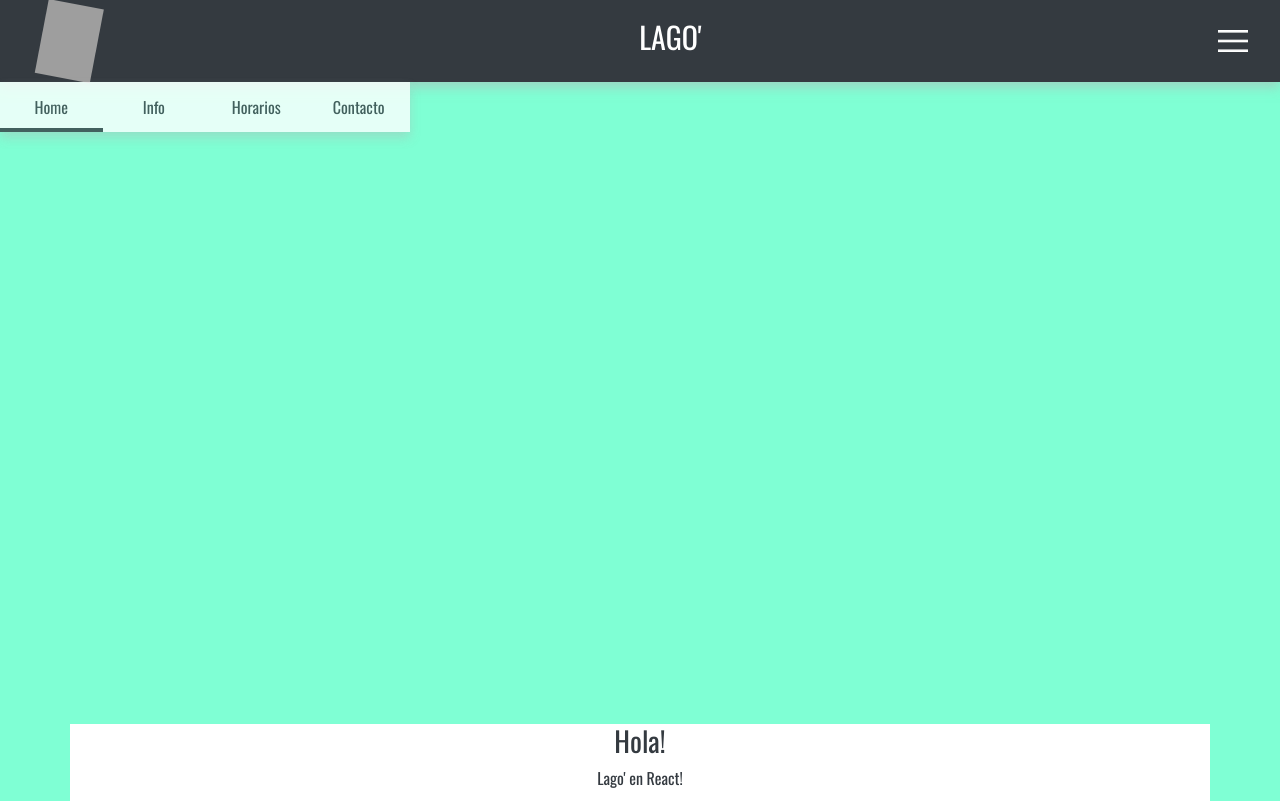
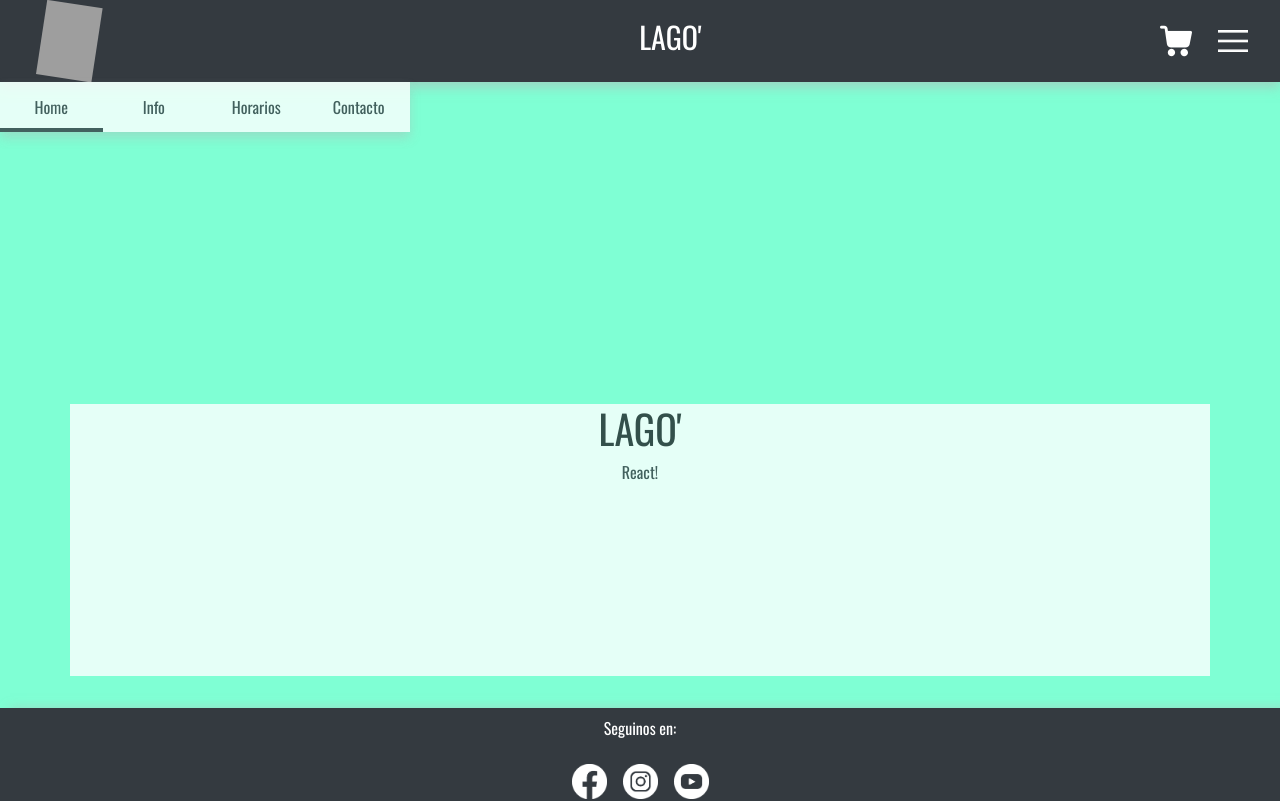
Before and after one commit to Facu-Lagomarsino/lago, a React (Create React App) app: page / in a window 1280 px wide. Shown: the top 801 px of the page. Built offline with nearby package versions, Linux system fonts and the light colour scheme; grey boxes are pictures that could not be loaded.

Commit message:
Entrega 4

```diff
--- a/src/App.js
+++ b/src/App.js
@@ -2,8 +2,10 @@
 
 import NavBar from './components/NavBar';
 import Footer from './components/Footer';
+
 import './css/Style.css';
 import './App.css';
+import ItemListContainer from './components/ItemListContainer';
 
 
 function App() {
@@ -13,6 +15,7 @@ function App() {
     return (
 
     <body className="App">
+
         <header>
 
         <NavBar />
@@ -20,15 +23,14 @@ function App() {
         </header>
 
         <main>
-            <div id="main" class="container">
-                <h3>Hola!</h3>
-                <p>Lago' en React!</p>
-            </div>
+
+        <ItemListContainer greeting="LAGO'" />
+
         </main>
 
 
         <footer>
-        <Footer nombre={nombre} />
+        <Footer nombre = {nombre} />
             <a
             className="App-link"
             href="https://reactjs.org"
--- /dev/null
+++ b/src/components/CartWidget.js
@@ -0,0 +1,18 @@
+import Cart from '../img/cart.png';
+
+function CartWidget() {
+
+    return (
+
+        <>
+
+        <div className="cart">
+            <img src={Cart} alt="carrito" />
+        </div>
+
+        </>
+
+    );
+}
+
+export default CartWidget;
--- /dev/null
+++ b/src/components/ItemListContainer.js
@@ -0,0 +1,20 @@
+
+
+function ItemListContainer(props) {
+
+
+    return(
+
+        <>
+
+        <div id="main" className="container">
+            <h1>{props.greeting}</h1>
+            <p>React!</p>
+        </div>
+
+        </>
+
+    )
+}
+
+export default ItemListContainer;
--- a/src/components/NavBar.jsx
+++ b/src/components/NavBar.jsx
@@ -1,6 +1,6 @@
 import MiLogo from '../img/lt.png';
 import MenuHam from '../img/menuH.png';
-
+import CartWidget from './CartWidget';
 
 let options = document.querySelectorAll(".option");
 let slide = document.querySelector(".slide");
@@ -8,8 +8,8 @@ let slide = document.querySelector(".slide");
 
 function NavBar() {
 
-    const handleClick=()=>{
-    window.scrollTo({ top: "500", behavior: "smooth" });
+    const handleClick= () => {
+    window.scrollTo({ top: "300", behavior: "smooth" });
 
     }
 
@@ -21,6 +21,7 @@ function NavBar() {
             <a className="navbar-brand" href="index.html"><img src={MiLogo} className="App-logo" alt="logo" /></a>
             <h1 className="title" onClick={handleClick}>Lago'</h1>
             <button id="menu" className="menu"><img src={MenuHam} alt="menu" /></button>
+            <CartWidget />
         </nav>
 
         <div id="menuNav" className="menuNav">
--- a/src/css/Style.css
+++ b/src/css/Style.css
@@ -80,14 +80,20 @@ li {
     cursor: pointer;
 }
 
+.cart {
+    position: fixed;
+    right: 5.5rem;
+}
+
 /* CATALOGO */
 .container {
     display: inline-block;
     text-align: center;
     align-items: center;
     background-color: #fff;
-    margin-top: 37rem;
+    margin-top: 17rem;
     height: 17rem;
+    opacity: .8;
 }
 
 .container h3 {
```
Also changed, not shown: src/img/cart.png (added).
